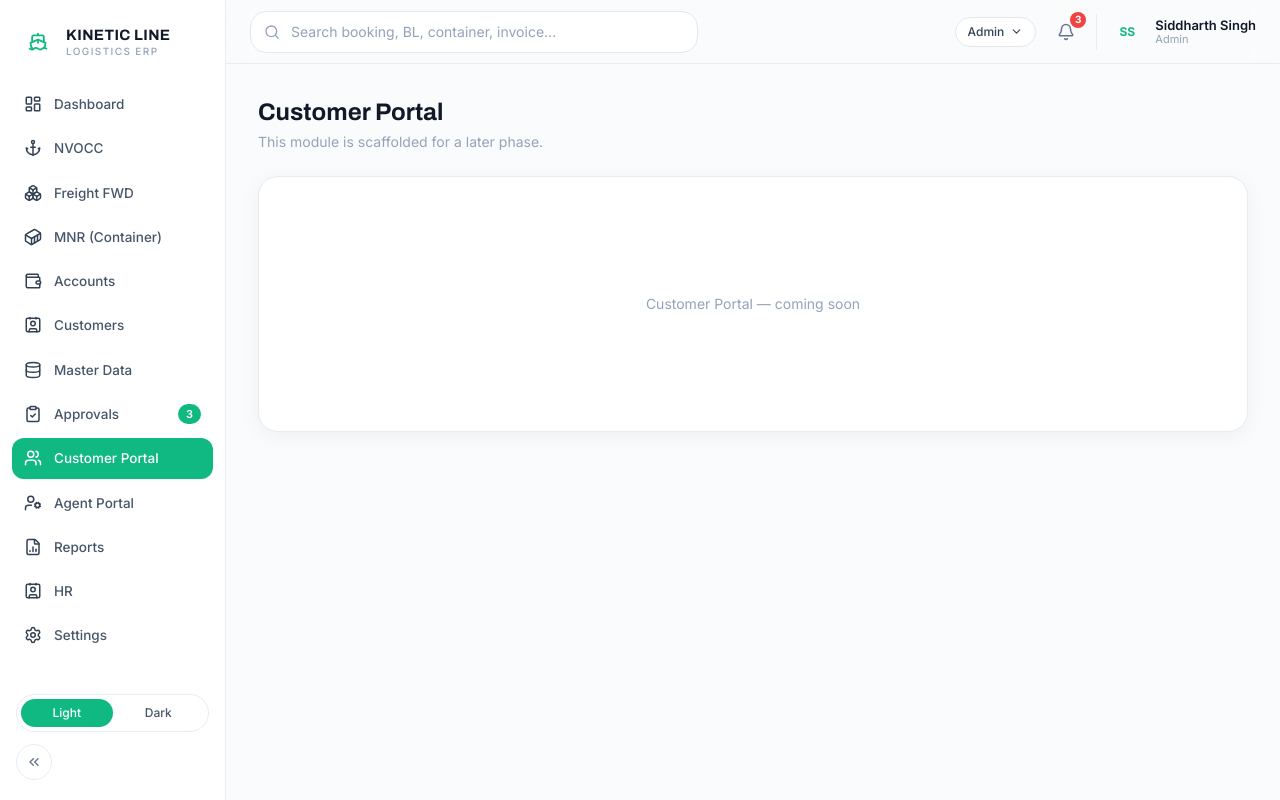
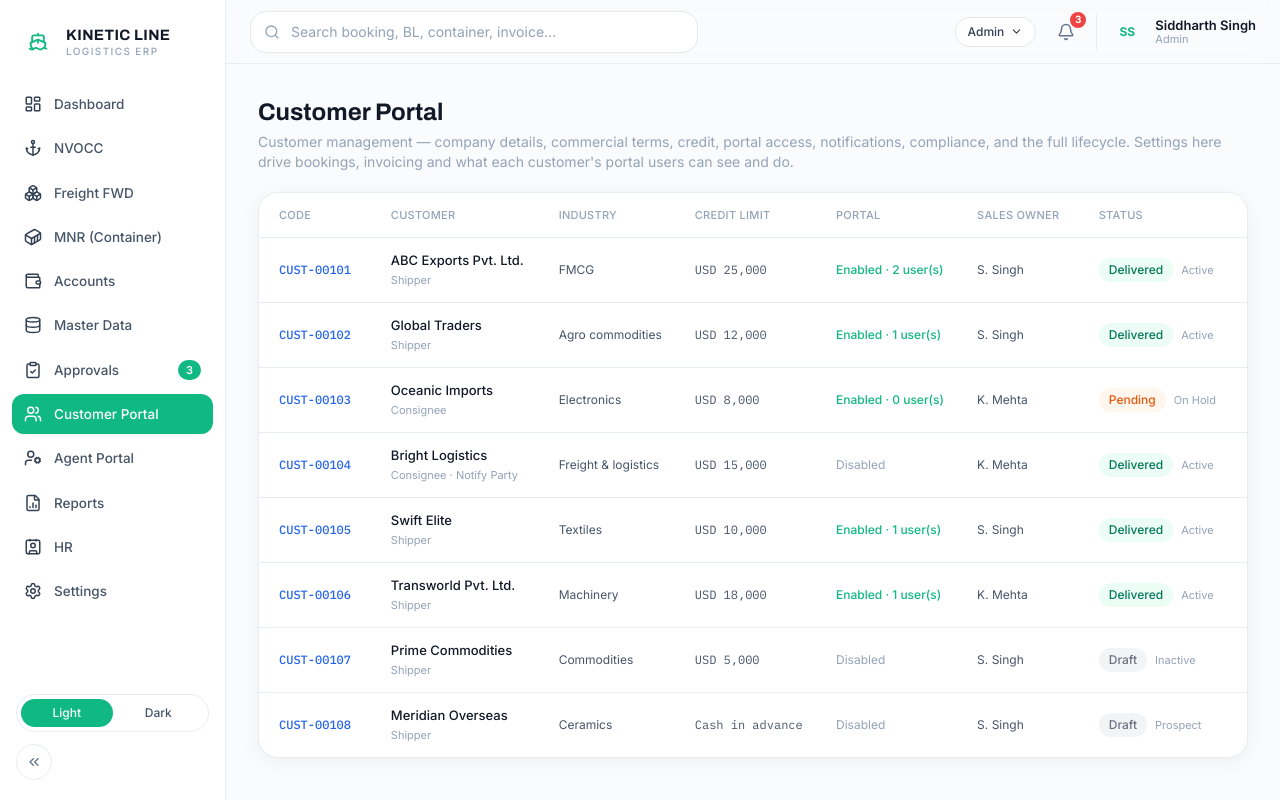
Before and after one commit to AmeyaVerma/Kinetic_WebApp, a React (Vite) app: page /portal/customer in a window 1280 px wide. Built offline with nearby package versions, Linux system fonts and the light colour scheme.

Commit message:
Move Customer Management under the Customer Portal nav item
Removes the separate Customers sidebar entry; /portal/customer now
opens the customer management screens directly, per user preference.

```diff
--- a/src/App.tsx
+++ b/src/App.tsx
@@ -23,10 +23,9 @@ export default function App() {
           <Route path="/freight" element={<FreightPage />} />
           <Route path="/mnr" element={<MnrPage />} />
           <Route path="/accounts" element={<PlaceholderPage title="Accounts" />} />
-          <Route path="/customers" element={<CustomersPage />} />
           <Route path="/master" element={<PlaceholderPage title="Master Data" />} />
           <Route path="/approvals" element={<ApprovalsPage />} />
-          <Route path="/portal/customer" element={<PlaceholderPage title="Customer Portal" />} />
+          <Route path="/portal/customer" element={<CustomersPage />} />
           <Route path="/portal/agent" element={<PlaceholderPage title="Agent Portal" />} />
           <Route path="/reports" element={<PlaceholderPage title="Reports" />} />
           <Route path="/hr" element={<PlaceholderPage title="HR" />} />
--- a/src/components/layout/nav.ts
+++ b/src/components/layout/nav.ts
@@ -27,7 +27,6 @@ export const NAV_ITEMS: NavItem[] = [
   { label: 'Freight FWD', path: '/freight', icon: Boxes },
   { label: 'MNR (Container)', path: '/mnr', icon: Container },
   { label: 'Accounts', path: '/accounts', icon: Wallet },
-  { label: 'Customers', path: '/customers', icon: Contact },
   { label: 'Master Data', path: '/master', icon: Database },
   { label: 'Approvals', path: '/approvals', icon: ClipboardCheck, badgeKey: 'approvals' },
   { label: 'Customer Portal', path: '/portal/customer', icon: Users },
--- a/src/pages/CustomersPage.tsx
+++ b/src/pages/CustomersPage.tsx
@@ -21,10 +21,11 @@ export function CustomersPage() {
   return (
     <div className="space-y-5">
       <div>
-        <h1 className="text-2xl font-bold">Customer Management</h1>
+        <h1 className="text-2xl font-bold">Customer Portal</h1>
         <p className="mt-1 text-sm text-muted">
-          Admin-side configuration for every customer — company details, commercial terms, credit, portal access,
-          notifications, compliance, and the full lifecycle. Settings here drive bookings, invoicing and the portal.
+          Customer management — company details, commercial terms, credit, portal access, notifications,
+          compliance, and the full lifecycle. Settings here drive bookings, invoicing and what each customer's
+          portal users can see and do.
         </p>
       </div>
 
```
